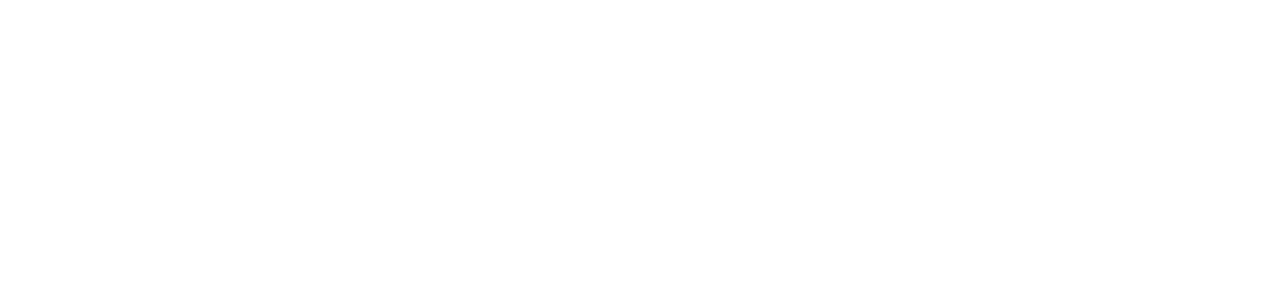
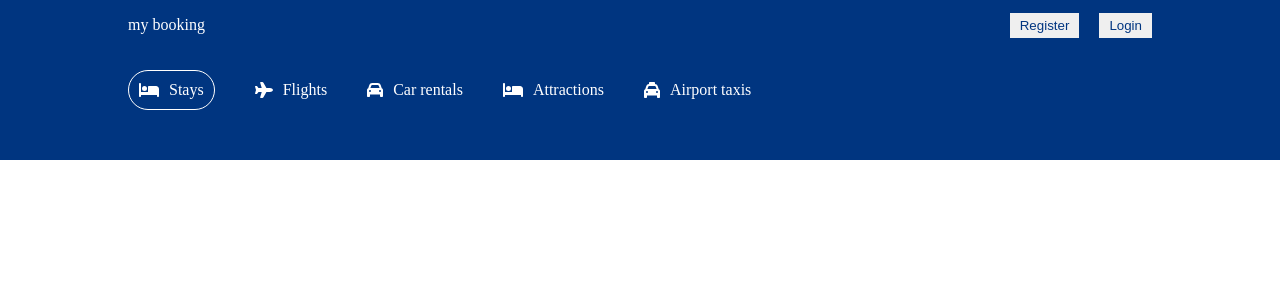
Before and after one commit to yuelin-wen/booking-app, a React (Create React App) app: page /hotels in a window 1280 px wide. Shown: the top 300 px of the page. Built offline with nearby package versions, Linux system fonts and the light colour scheme.

Commit message:
finish header, add list logic

```diff
--- a/src/components/header/Header.jsx
+++ b/src/components/header/Header.jsx
@@ -15,7 +15,7 @@
 import { DateRange } from "react-date-range";
 import { useState } from "react";
 
-const Header = () => {
+const Header = ({ type }) => {
   const [openDate, setOpenDate] = useState(false);
   const [openOptions, setOpenOptions] = useState(false);
   const [options, setOptions] = useState({ adult: 1, children: 0, room: 1 });
@@ -36,7 +36,11 @@
   };
   return (
     <div className="header">
-      <div className="headerContainer">
+      <div
+        className={
+          type === "list" ? "headerContainer listMode" : "headerContainer"
+        }
+      >
         <div className="headerList">
           <div className="headerListItem active">
             <FontAwesomeIcon icon={faBed} />
@@ -59,17 +63,20 @@
             <span>Airport taxis</span>
           </div>
         </div>
+        {type !== "list" && (
+          <>
             <h1 className="headerTitle">
               Lorem ipsum, dolor sit amet consectetur adipisicing elit. Omnis,
               optio?
             </h1>
             <p className="headerDesc">
-          Lorem ipsum dolor sit amet consectetur adipisicing elit. Inventore,
-          ab? Ipsa optio aperiam sit libero repellendus eos corrupti, laborum ut
-          maiores amet eum repudiandae non eligendi deserunt consequatur, quasi
-          eius. Eos asperiores blanditiis dignissimos nemo reiciendis maiores
-          cumque veniam debitis et? Dolorem provident minima, doloremque omnis
-          eligendi accusamus alias officia.
+              Lorem ipsum dolor sit amet consectetur adipisicing elit.
+              Inventore, ab? Ipsa optio aperiam sit libero repellendus eos
+              corrupti, laborum ut maiores amet eum repudiandae non eligendi
+              deserunt consequatur, quasi eius. Eos asperiores blanditiis
+              dignissimos nemo reiciendis maiores cumque veniam debitis et?
+              Dolorem provident minima, doloremque omnis eligendi accusamus
+              alias officia.
             </p>
             <button className="headerBtn">Sign in / Register</button>
             <div className="headerSearch">
@@ -121,7 +128,9 @@
                         >
                           -
                         </button>
-                    <span className="optionCounterNumber">{options.adult}</span>
+                        <span className="optionCounterNumber">
+                          {options.adult}
+                        </span>
                         <button
                           className="optionCounterButton"
                           onClick={() => handleOption("adult", "i")}
@@ -161,7 +170,9 @@
                         >
                           -
                         </button>
-                    <span className="optionCounterNumber">{options.room}</span>
+                        <span className="optionCounterNumber">
+                          {options.room}
+                        </span>
                         <button
                           className="optionCounterButton"
                           onClick={() => handleOption("room", "i")}
@@ -177,6 +188,8 @@
                 <button className="headerBtn">Search</button>
               </div>
             </div>
+          </>
+        )}
       </div>
     </div>
   );
--- a/src/pages/list/List.jsx
+++ b/src/pages/list/List.jsx
@@ -1,9 +1,12 @@
 import React from 'react';
+import Header from '../../components/header/Header';
+import Navbar from '../../components/navbar/Navbar';
 
 const List = () => {
     return (
         <div>
-
+            <Navbar />
+            <Header type="list" />
         </div>
     );
 }
```
Lines whose indentation alone changed are shown as unchanged.
